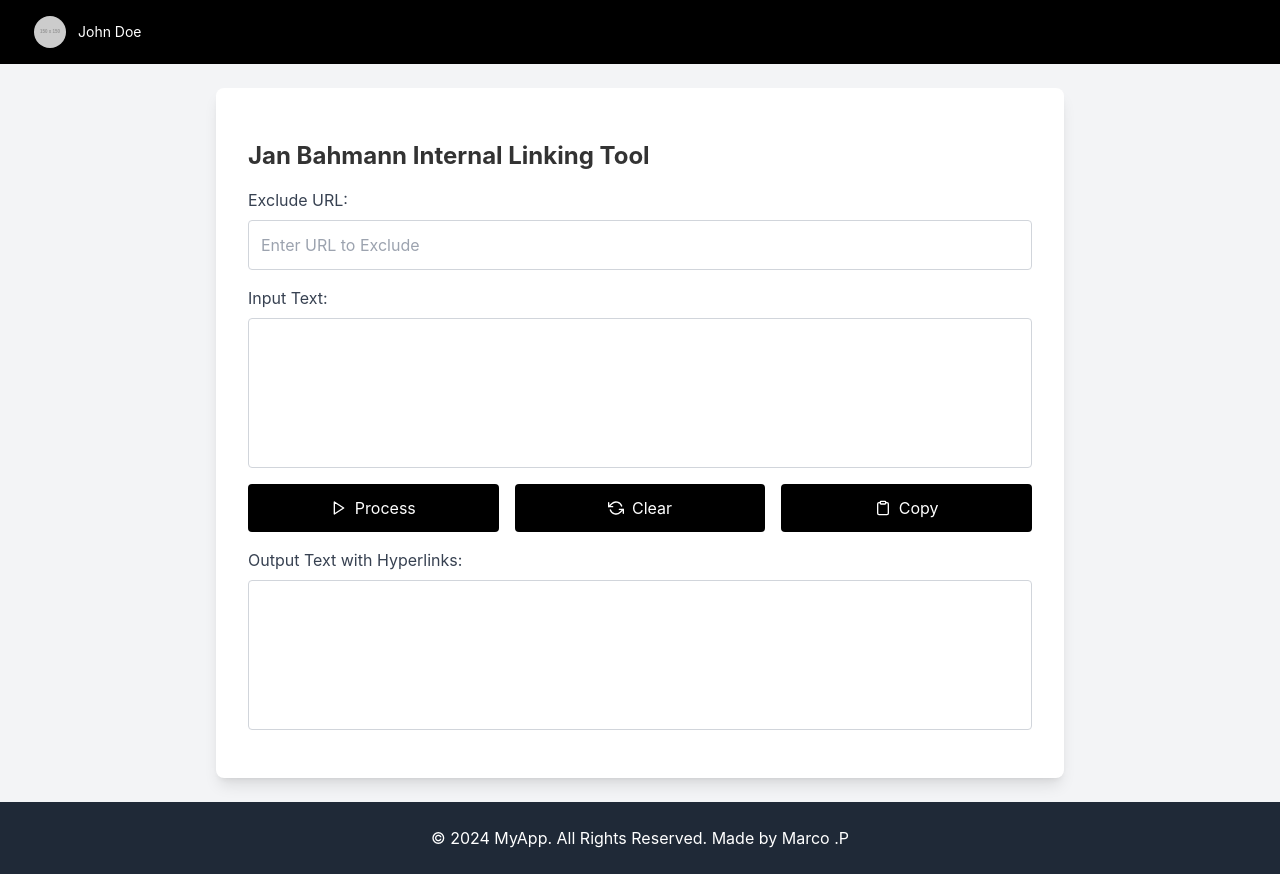
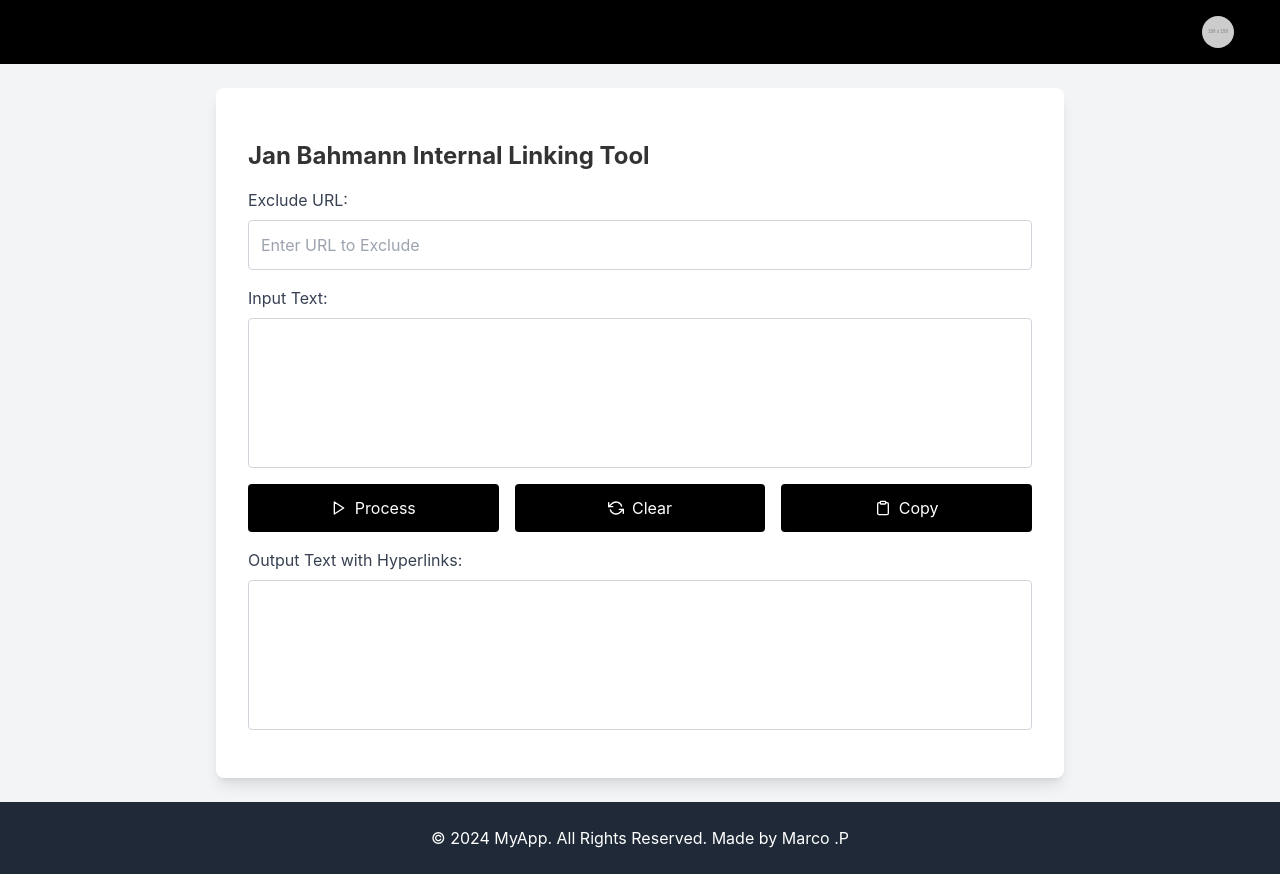
Before and after one commit to Dominien/interal-linking_license, a React (Vite) app: page /internal-linking-tool in a window 1280 px wide. Built offline with nearby package versions, Linux system fonts and the light colour scheme.

Commit message:
Add keyword_list.py and update project structure

```diff
--- a/src/Navbar.jsx
+++ b/src/Navbar.jsx
@@ -1,10 +1,38 @@
-import React, { useState } from 'react';
+import React, { useState, useEffect } from 'react';
 import { Link } from 'react-router-dom';
 
 const Navbar = () => {
   const [isDropdownOpen, setDropdownOpen] = useState(false);
-  const userName = "John Doe"; // Replace with actual user data
+  const [userName, setUserName] = useState(''); // State to hold the user's name
   const profilePicUrl = "https://via.placeholder.com/150"; // Replace with actual profile pic URL
+
+  // Fetch user details from backend
+  useEffect(() => {
+    const token = localStorage.getItem('token'); // Assuming the token is stored in localStorage
+
+    if (token) {
+      fetch('https://backend-internal-linkin-python.onrender.com/api/get-user', {
+        method: 'POST',
+        headers: {
+          'Content-Type': 'application/json',
+        },
+        body: JSON.stringify({ token }),
+      })
+      .then(response => response.json())
+      .then(data => {
+        if (data.valid) {
+          setUserName(data.user); // Set the user's name from the response
+        } else {
+          console.error('Invalid token');
+        }
+      })
+      .catch(error => {
+        console.error('Error fetching user data:', error);
+      });
+    } else {
+      console.error('No token found');
+    }
+  }, []);
 
   const toggleDropdown = () => {
     setDropdownOpen(!isDropdownOpen);
@@ -14,14 +42,14 @@ const Navbar = () => {
     <nav className="bg-black text-white">
       <div className="max-w-7xl mx-auto px-4 sm:px-6 lg:px-8">
         <div className="flex justify-between items-center h-16">
-          <div className="hidden sm:flex sm:items-center">
+          <div className="ml-auto hidden sm:flex sm:items-center"> {/* Added ml-auto to push to the right */}
             <div className="relative">
               <button
                 onClick={toggleDropdown}
                 className="flex items-center justify-center text-sm border-2 border-transparent rounded-full focus:outline-none focus:border-transparent transition duration-150 ease-in-out"
               >
                 <img className="h-8 w-8 rounded-full" src={profilePicUrl} alt="Profile" />
-                <span className="ml-3 text-white">{userName}</span>
+                <span className="ml-3 text-white">{userName}</span> {/* Display the user's name */}
               </button>
               {isDropdownOpen && (
                 <div className="origin-top-right absolute right-0 mt-2 w-48 rounded-md shadow-lg py-1 bg-white ring-1 ring-black ring-opacity-5 focus:outline-none z-50">
```
